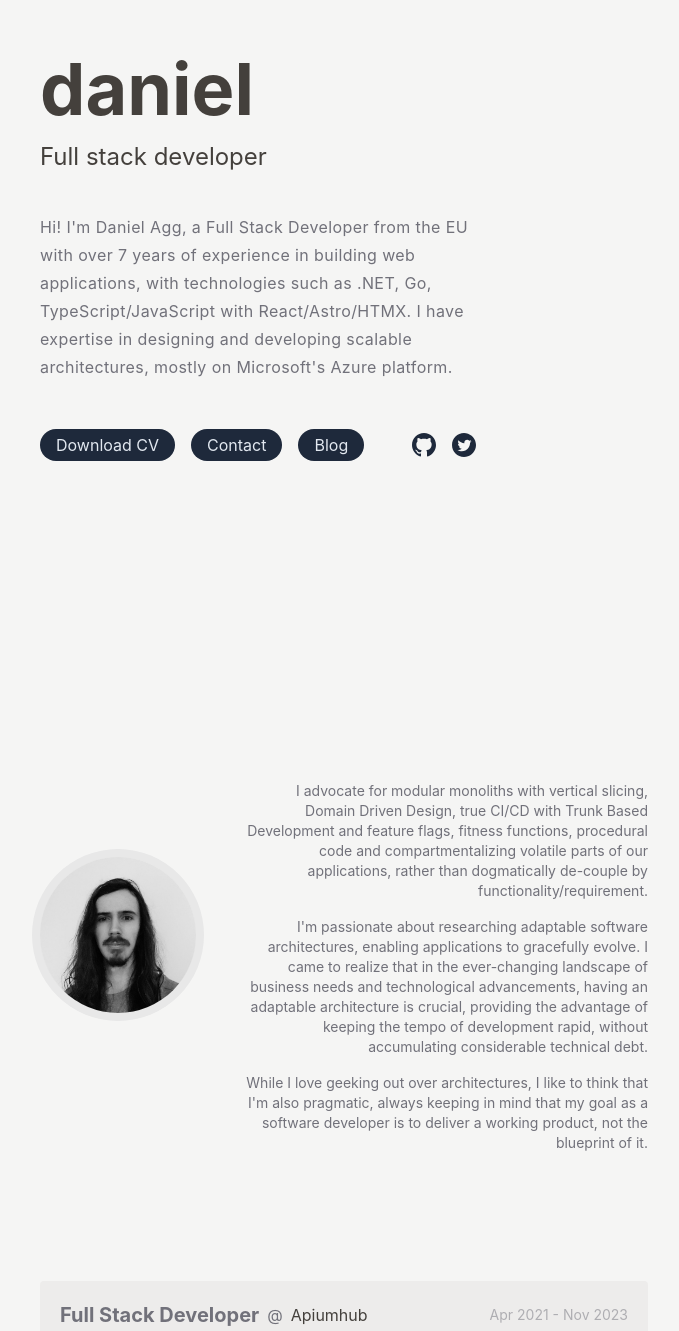
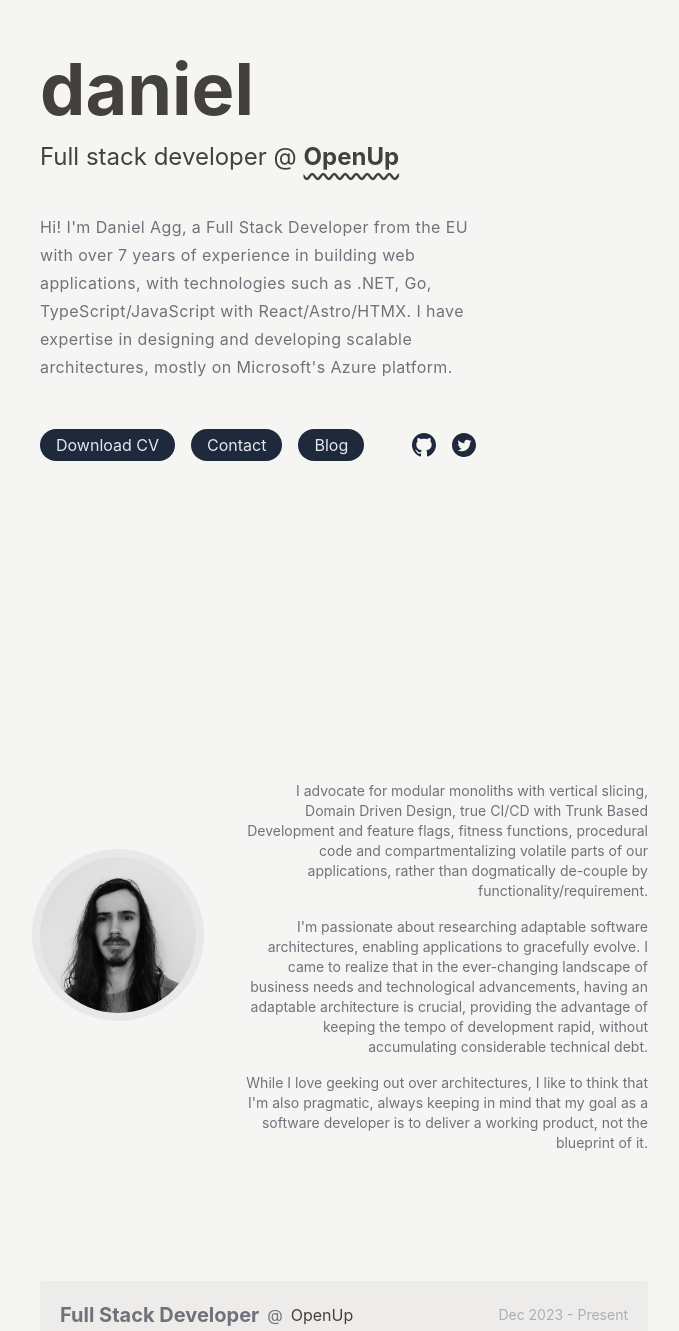
Before and after one commit to danielagg/personal-website-nextjs, a Next.js app: page / in a window 1280 px wide. Shown: the part 139-1470 px from the top of the page, without its empty margins (296-975 px from the left). Built offline with nearby package versions, Linux system fonts and the light colour scheme.

Commit message:
add new position

```diff
--- a/app/About.tsx
+++ b/app/About.tsx
@@ -47,6 +47,13 @@ export const About = () => {
       </div>
 
       <ul className="mt-12 lg:mt-32 flex flex-col space-y-8 lg:space-y-4">
+        <Experience
+          title="Full Stack Developer"
+          period="Dec 2023 - Present"
+          employerName="OpenUp"
+          employerUrl="https://openup.com/"
+          desc="TBD."
+        />
         <Experience
           title="Full Stack Developer"
           period="Apr 2021 - Nov 2023"
--- a/app/Intro.tsx
+++ b/app/Intro.tsx
@@ -12,16 +12,15 @@ export const Intro = () => {
           daniel
         </h1>
         <h2 className="text-lg lg:text-2xl mt-1 lg:mt-4 text-primary-light dark:text-primary-dark">
-          Full stack developer
-          {/* @{" "}
+          Full stack developer @{" "}
           <a
-            href="https://apiumhub.com/"
+            href="https://openup.com/"
             target="_blank"
             rel="noreferrer"
             className="font-bold cursor-pointer underline decoration-wavy underline-offset-8 hover:text-button-light-hover hover:dark:text-primary-dark"
           >
-            Apiumhub
-          </a> */}
+            OpenUp
+          </a>
         </h2>
         <p className="mt-10 text-gray-light dark:text-gray-dark w-full lg:w-3/4 leading-7 tracking-wide">
           Hi! I&apos;m Daniel Agg, a Full Stack Developer from the EU with over
```
Also changed, not shown: public/iPracticeE2eTestExample.png (deleted), public/iPracticeProjectStructure.png (deleted).
